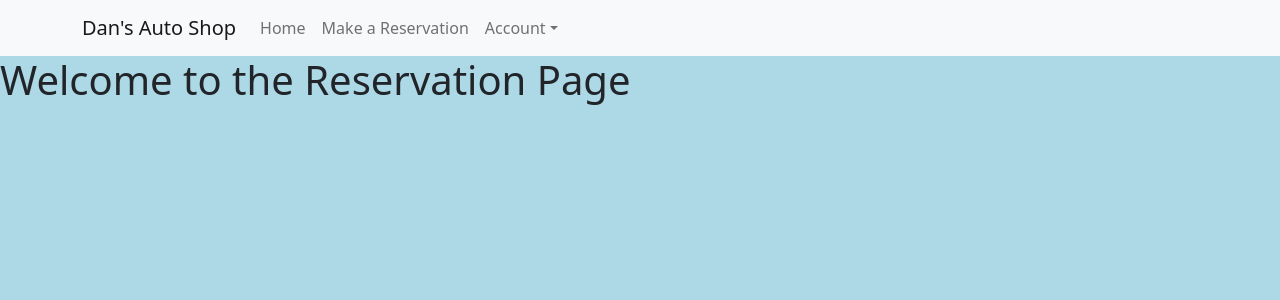
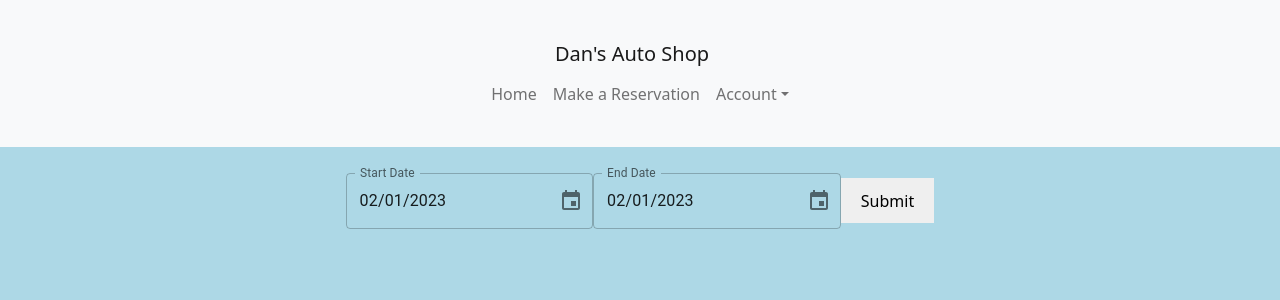
Before and after one commit to MaxEdwards20/Auto-Shop, a React (Vite) app in the folder frontEnd/: page /reservation in a window 1280 px wide. Shown: the top 300 px of the page. Built offline with nearby package versions, Linux system fonts and the light colour scheme.

Commit message:
adds vehicle display to reservation page

```diff
--- /dev/null
+++ b/frontEnd/src/Components/CarListing.tsx
@@ -0,0 +1,21 @@
+import { Car } from "../DataTypes";
+
+interface CarListingProps {
+    car: Car;
+}
+
+export default function CarListing(props: CarListingProps) {
+    return (
+        <div className="liContainer">
+            <li key={props.car.vin}>
+                <img src={props.car.imageSrc} alt="Sick superhero vehicle" className="vehicleListingImage"></img>
+                {`${props.car.year} ${props.car.make} ${props.car.model} ${props.car.edition} ${props.car.color} ${props.car.mileage}`}
+                <span className="outerButtonContainer">
+                    <span className="buttonContainer">
+                        <button id="reserveButton" onClick={() => console.log(`You reserved the ${props.car.year} ${props.car.make} ${props.car.model}`)}>Reserve</button>
+                    </span>
+                </span>
+            </li>
+        </div>
+    )
+}
--- /dev/null
+++ b/frontEnd/src/DataTypes.ts
@@ -0,0 +1,11 @@
+export type Car = {
+    vin: string,
+    make: string,
+    model: string,
+    edition: string,
+    year: number,
+    color: string,
+    mileage: number,
+    titleType: string,
+    imageSrc: string,
+}
--- /dev/null
+++ b/frontEnd/src/DummyData.ts
@@ -0,0 +1,46 @@
+export const Rentals = [
+    {
+        "vin": "ZAMGJ45A390047326",
+        "make": "Toyota",
+        "model": "Camry",
+        "edition": "SE",
+        "year": 2009,
+        "color": "Silver",
+        "mileage": 139300,
+        "titleType": "Rebuilt/Reconstructed",
+        "imageSrc": "https://external-content.duckduckgo.com/iu/?u=https%3A%2F%2Ftse2.mm.bing.net%2Fth%3Fid%3DOIP.qPl0klIzw6f7Q142ZHjoKAHaEK%26pid%3DApi&f=1&ipt=8d006f8577bac6366ce5b74c63dc486b9d2b2c75431eb777ea868719e497618a&ipo=images"
+    },
+    {
+        "vin": "KMHD25LE1DU042025",
+        "make": "Hyundai",
+        "model": "Elantra",
+        "edition": "GT",
+        "year": 2013,
+        "color": "Blue",
+        "mileage": 97540,
+        "titleType": "Clean",
+        "imageSrc": "https://external-content.duckduckgo.com/iu/?u=https%3A%2F%2Ftse3.mm.bing.net%2Fth%3Fid%3DOIP.rbbx-bgnjCnxpQ0FWS7SigHaE8%26pid%3DApi&f=1&ipt=5c3faad3bc258976d49340d789ed6cbf45ef61f4f158a4b268cb0e6b034bbed9&ipo=images"
+    },
+    {
+        "vin": "JH4CC2650NC000393",
+        "make": "Batmobile",
+        "model": "1.0",
+        "edition": "LE",
+        "year": 2005,
+        "color": "Black",
+        "mileage": 2300,
+        "titleType": "Clean",
+        "imageSrc": "https://external-content.duckduckgo.com/iu/?u=https%3A%2F%2Ftse2.mm.bing.net%2Fth%3Fid%3DOIP.MZYgmPyleX4SQ-S-b34vKwHaEK%26pid%3DApi&f=1&ipt=0c0daaf3d576d0c67c91b6dc596890da62eda8f20a8909a19296c7ce515319cf&ipo=images"
+    },
+    {
+        "vin": "WDDDJ72X97A116339",
+        "make": "Capes",
+        "model": "Superman",
+        "edition": "S",
+        "year": 1964,
+        "color": "red",
+        "mileage": 32000,
+        "titleType": "Salvage",
+        "imageSrc": "https://external-content.duckduckgo.com/iu/?u=https%3A%2F%2Ftse4.mm.bing.net%2Fth%3Fid%3DOIP.602l4GojlP4-mftq7Mw5HgHaDt%26pid%3DApi&f=1&ipt=d5b9661c726be1ff983125577aa316bddb0d37cc90c4bb8a7eafadd879653666&ipo=images"
+    }
+]
--- a/frontEnd/src/index.css
+++ b/frontEnd/src/index.css
@@ -9,3 +9,95 @@ body {
   background-color: lightblue;
   margin: 0;
 }
+
+.container {
+  padding: 2%;
+  height: 100%;
+  width: 100%;
+  display: flex;
+  flex-direction: column;
+  justify-content: center;
+  align-items: center;
+}
+#dateContainer {
+  padding: 2%;
+  height: 50%;
+  width: 50%;
+  display: flex;
+  flex-direction: row;
+  justify-content: space-around;
+  align-items: center;
+}
+
+button {
+  border-radius: 8px;
+  border: 1px solid transparent;
+  padding: 0.6em 1.2em;
+  font-size: 1em;
+  font-weight: 500;
+  font-family: inherit;
+  cursor: pointer;
+  transition: border-color 0.25s;
+}
+button:hover {
+  border-color: #646cff;
+}
+button:focus,
+button:focus-visible {
+  outline: 4px auto -webkit-focus-ring-color;
+}
+
+li {
+  display: flex;
+  align-items: center;
+  justify-content: space-between;
+  list-style: none;
+  width: 100%;
+  padding: 2%;
+  background-color: white;
+  border-radius: 20px;
+}
+
+ul {
+  display: flex;
+  flex-direction: column;
+  justify-content: end;
+  width: 50vw;
+}
+
+.buttonContainer {
+  display: flex;
+  flex-direction: row;
+  justify-content: space-between;
+  width: 100%;
+  padding: 2%;
+}
+
+.outerButtonContainer {
+  display: flex;
+  flex-direction: row;
+  justify-content: space-between;
+  padding: 2%;
+}
+
+.liContainer {
+  padding: 2px;
+}
+
+#reserveButton {
+  border-radius: 5px;
+  background-color: lightblue;
+  color: black;
+}
+
+.vehicleListingImage {
+  height: 15vh;
+  width: 15vw;
+}
+
+.root {
+  display: flex;
+  flex-direction: column;
+  align-items: center;
+  background-color: lightblue;
+}
--- a/frontEnd/src/pages/reservation-page.tsx
+++ b/frontEnd/src/pages/reservation-page.tsx
@@ -1,4 +1,108 @@
-function ReservationPage() {
+import React, { useState, useEffect } from 'react';
+import dayjs, { Dayjs } from 'dayjs';
+import TextField from '@mui/material/TextField';
+import { AdapterDayjs } from '@mui/x-date-pickers/AdapterDayjs';
+import { LocalizationProvider } from '@mui/x-date-pickers/LocalizationProvider';
+// import { StaticDatePicker } from '@mui/x-date-pickers/StaticDatePicker';
+import { Rentals } from "../DummyData"
+import CarListing from '../Components/CarListing';
+import { Car } from '../DataTypes';
+import { DesktopDatePicker } from '@mui/x-date-pickers/DesktopDatePicker';
+
+export default function BasicDateTimePicker() {
+
+  const [startDate, setStartDate] = useState<Dayjs | null>(dayjs());
+  const [endDate, setEndDate] = useState<Dayjs | null>(dayjs());
+  const [minEndDate, setMinEndDate] = useState<Dayjs | null>(dayjs());
+  const [carList, setCarList] = useState<Car[]>([]);
+
+  let currentDate = new Date();
+  let cDay = currentDate.getDate();
+  let cMonth = currentDate.getMonth() + 1;
+  let cYear = currentDate.getFullYear();
+  const today = dayjs(`${cYear}-${cMonth}-${cDay}`)
+
+  useEffect(() => {
+    setStartDate(today);
+    setEndDate(today);
+    setMinEndDate(today);
+  }, [])
+
+  return (
+    <div className='root'>
+      <div className='container' id='dateContainer'>
+        <LocalizationProvider dateAdapter={AdapterDayjs}>
+        <DesktopDatePicker
+          label="Start Date"
+          value={startDate}
+          minDate={today}
+          onChange={(newDate) => {
+            setStartDate(newDate);
+            setMinEndDate(newDate);
+            if (endDate != null && newDate != null && endDate < newDate) {
+              setEndDate(newDate);
+            }
+          }}
+          renderInput={(params) => <TextField {...params} />}
+        />
+        <DesktopDatePicker
+          label="End Date"
+          value={endDate}
+          minDate={minEndDate}
+          onChange={(newDate) => {
+            setEndDate(newDate);
+          }}
+          renderInput={(params) => <TextField {...params} />}
+        />
+          {/* <StaticDatePicker
+          renderInput={(props) => <TextField {...props} />}
+          disablePast={true}
+          showDaysOutsideCurrentMonth={true}
+          label="Start Date"
+          value={startDate}
+          onChange={(date) => {
+            setStartDate(date);
+            setMinEndDate(date);
+            if (endDate != null && date != null && endDate < date) {
+              setEndDate(date);
+            }
+          }}
+          />
+          <StaticDatePicker
+            renderInput={(props) => <TextField {...props} />}
+            disablePast={true}
+            showDaysOutsideCurrentMonth={true}
+            label="End Date"
+            value={endDate}
+            minDate={minEndDate}
+            onChange={(date) => {
+              setEndDate(date);
+            }}
+          /> */}
+        </LocalizationProvider>
+        <button
+          className='dateButton'
+          onClick={() => {
+            //Make a POST request to reserve a vehicle for these days
+            console.log(startDate);
+            console.log(endDate);
+            setCarList(Rentals);
+          }}
+        >Submit</button>
+      </div>
+      <div className='carList'>
+        <ul>
+          {carList.map((rental) => (
+              <CarListing car={rental} />
+            )
+          )}
+        </ul>
+      </div>
+    </div>
+  );
+}
+
+export function ReservationPage() {
   return <h1>Welcome to the Reservation Page</h1>;
 }
-export default ReservationPage;
+// export default ReservationPage;
```
Also changed, not shown: frontEnd/package.json (+7 -0 lines), frontEnd/vite.config.ts.timestamp-1677167309014.mjs (added, +14 -0 lines), 2 other files (tests, documents, lock files or other folders).
